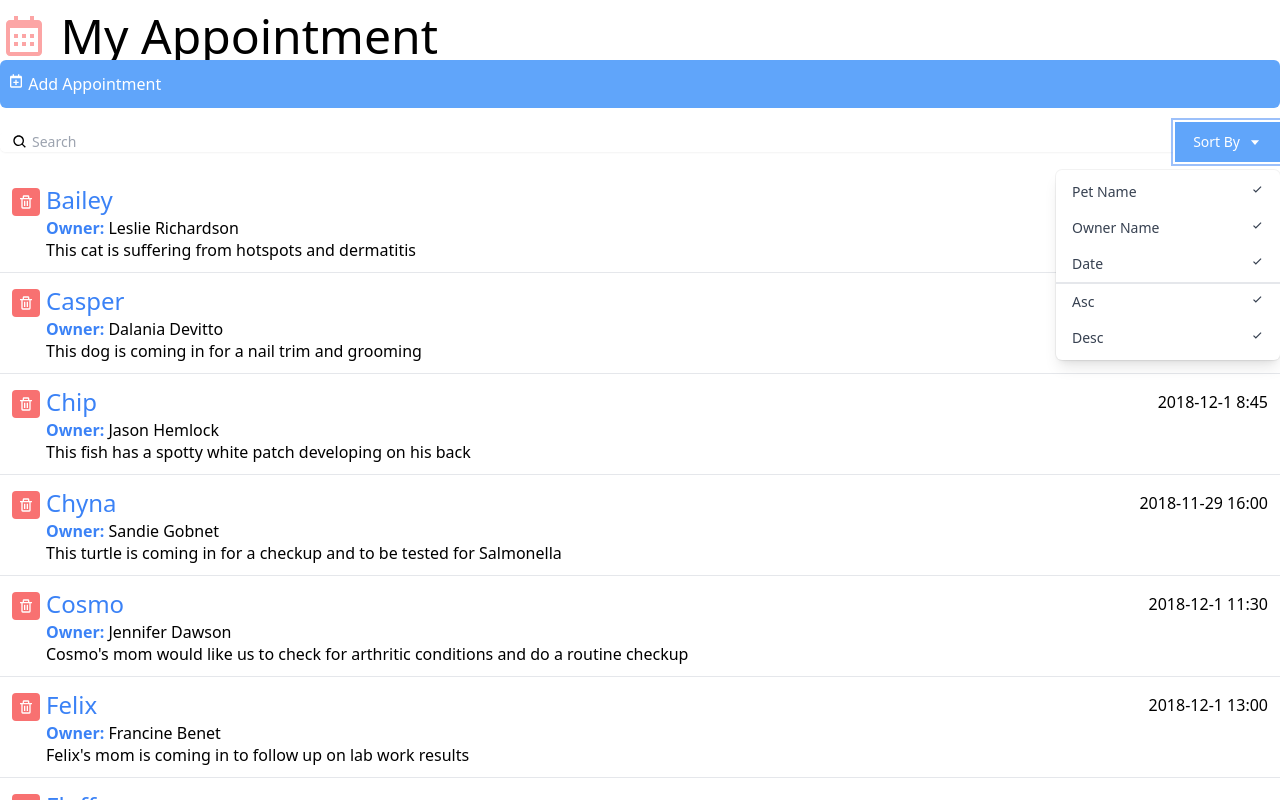
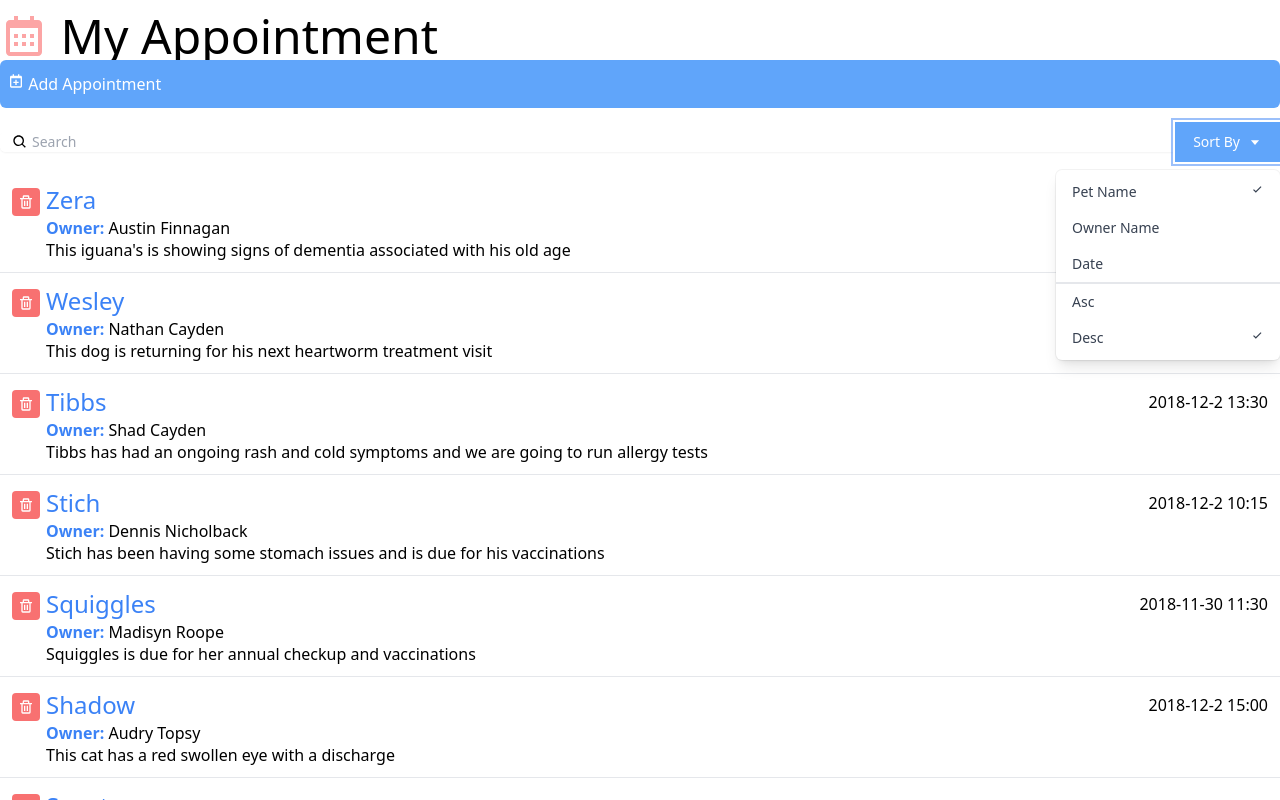
Before and after one commit to CarlSmoky/Appointment, a React (Create React App) app: page / in a window 1280 px wide. Both pictures are taken after a click on the button "Sort By". Shown: the top 800 px of the page. Built offline with nearby package versions, Linux system fonts and the light colour scheme.

Commit message:
Add sort and order for dropdown

```diff
--- a/src/App.js
+++ b/src/App.js
@@ -10,7 +10,7 @@
   let [appointmentList, setAppointmentList] = useState([]);
   let [query, setQuery] =useState("");
   let [sortBy,setSortBy] = useState("petName");
-  let [orderBy, setOrderBy] = useState("asc");
+  let [orderBy, setOrderBy] = useState("desc");
 
   const filteredAppointments = appointmentList.filter(
     item => {
@@ -21,11 +21,14 @@
       )
     }
   ).sort((a, b) => {
-    let order = (orderBy === "asc") ? 1 : -1;
+    let order = (orderBy === 'asc') ? 1 : -1;
     return (
-      a[sortBy].toLowerCase() < b[sortBy].toLowerCase() ? -1 * order : 1 * order
+      a[sortBy].toLowerCase() < b[sortBy].toLowerCase()
+        ? -1 * order : 1 * order
     )
   })
+
+
 
   const fetchData = useCallback(() => {
     fetch('./data.json')
@@ -49,6 +52,10 @@
       <Search
         query={query}
         onQueryChange={myQuery => setQuery(myQuery)}
+        orderBy={orderBy}
+        onOrderByChange={myOrder => setOrderBy(myOrder)}
+        sortBy={sortBy}
+        onSortByChange={mySort => setSortBy(mySort)}
       />
       <ul className="divide-y divide_gray-200">
         {filteredAppointments.map(appointment => (
--- a/src/components/Search.js
+++ b/src/components/Search.js
@@ -3,7 +3,7 @@
 
 
 
-const DropDown = ({ toggle }) => {
+const DropDown = ({ toggle, sortBy, onSortByChange, orderBy, onOrderByChange }) => {
   if (!toggle) {
     return null;
   }
@@ -11,28 +11,28 @@
     <div className="origin-top-right absolute right-0 mt-2 w-56
       rounded-md shadow-lg bg-white ring-1 ring-black ring-opacity-5">
       <div className="py-1" role="menu" aria-orientation="vertical" aria-labelledby="options-menu">
-        <div
+        <div onClick={() => onSortByChange("petName")}
           className="px-4 py-2 text-sm text-gray-700 hover:bg-gray-100 hover:text-gray-900 flex justify-between cursor-pointer"
-          role="menuitem">Pet Name <BiCheck /></div>
-        <div
+          role="menuitem">Pet Name {(sortBy === "petName") && <BiCheck />}</div>
+        <div onClick={() => onSortByChange("ownerName")}
           className="px-4 py-2 text-sm text-gray-700 hover:bg-gray-100 hover:text-gray-900 flex justify-between cursor-pointer"
-          role="menuitem">Owner Name  <BiCheck /></div>
-        <div
+          role="menuitem">Owner Name  {(sortBy === "ownerName") && <BiCheck />}</div>
+        <div onClick={() => onSortByChange("aptDate")}
           className="px-4 py-2 text-sm text-gray-700 hover:bg-gray-100 hover:text-gray-900 flex justify-between cursor-pointer"
-          role="menuitem">Date <BiCheck /></div>
-        <div
+          role="menuitem">Date {(sortBy === "aptDate") && <BiCheck />}</div>
+        <div onClick={() => onOrderByChange("asc")}
           className="px-4 py-2 text-sm text-gray-700 hover:bg-gray-100 hover:text-gray-900 flex justify-between cursor-pointer border-gray-1 border-t-2"
-          role="menuitem">Asc <BiCheck /></div>
-        <div
+          role="menuitem">Asc {(orderBy === "asc") && <BiCheck />}</div>
+        <div onClick={() => onOrderByChange("desc")}
           className="px-4 py-2 text-sm text-gray-700 hover:bg-gray-100 hover:text-gray-900 flex justify-between cursor-pointer"
-          role="menuitem">Desc <BiCheck /></div>
+          role="menuitem">Desc {(orderBy === "desc") && <BiCheck />}</div>
       </div>
     </div>
   )
 };
 
 
-export const Search = ({query, onQueryChange}) => {
+export const Search = ({query, onQueryChange, sortBy, onSortByChange, orderBy, onOrderByChange}) => {
   let [toggleSort, setToggleSort] = useState(false)
 
   return (
@@ -58,7 +58,13 @@
               className="justify-center px-4 py-2 bg-blue-400 border-2 border-blue-400 text-sm text-white hover:bg-blue-700 focus:outline-none focus:ring-2 focus:ring-offset-2 flex items-center" id="options-menu" aria-haspopup="true" aria-expanded="true">
               Sort By <BiCaretDown className="ml-2" />
             </button>
-            <DropDown toggle={toggleSort}/>
+            <DropDown
+              toggle={toggleSort}
+              sortBy={sortBy}
+              onSortByChange={mySort => onSortByChange(mySort)}
+              orderBy={orderBy}
+              onOrderByChange={myOrder => onOrderByChange(myOrder)}
+              />
           </div>
         </div>
       </div>
```
